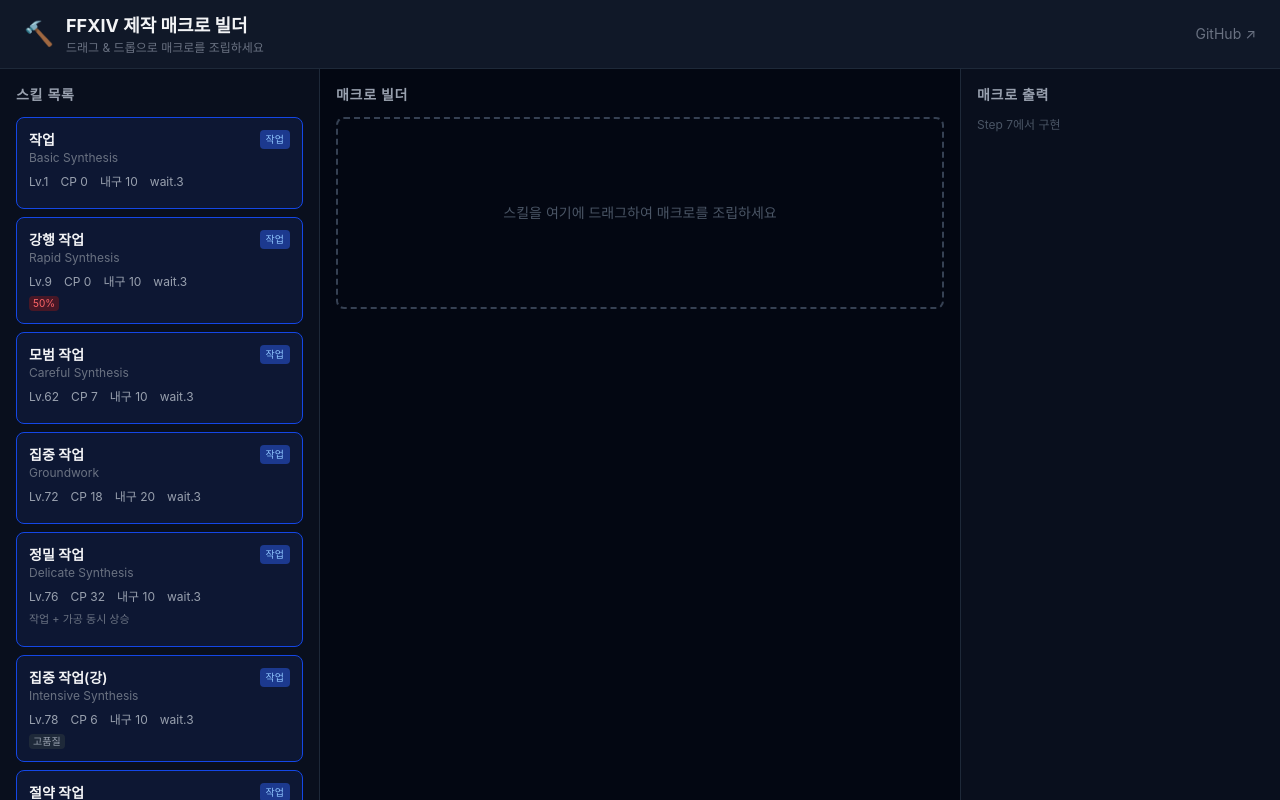
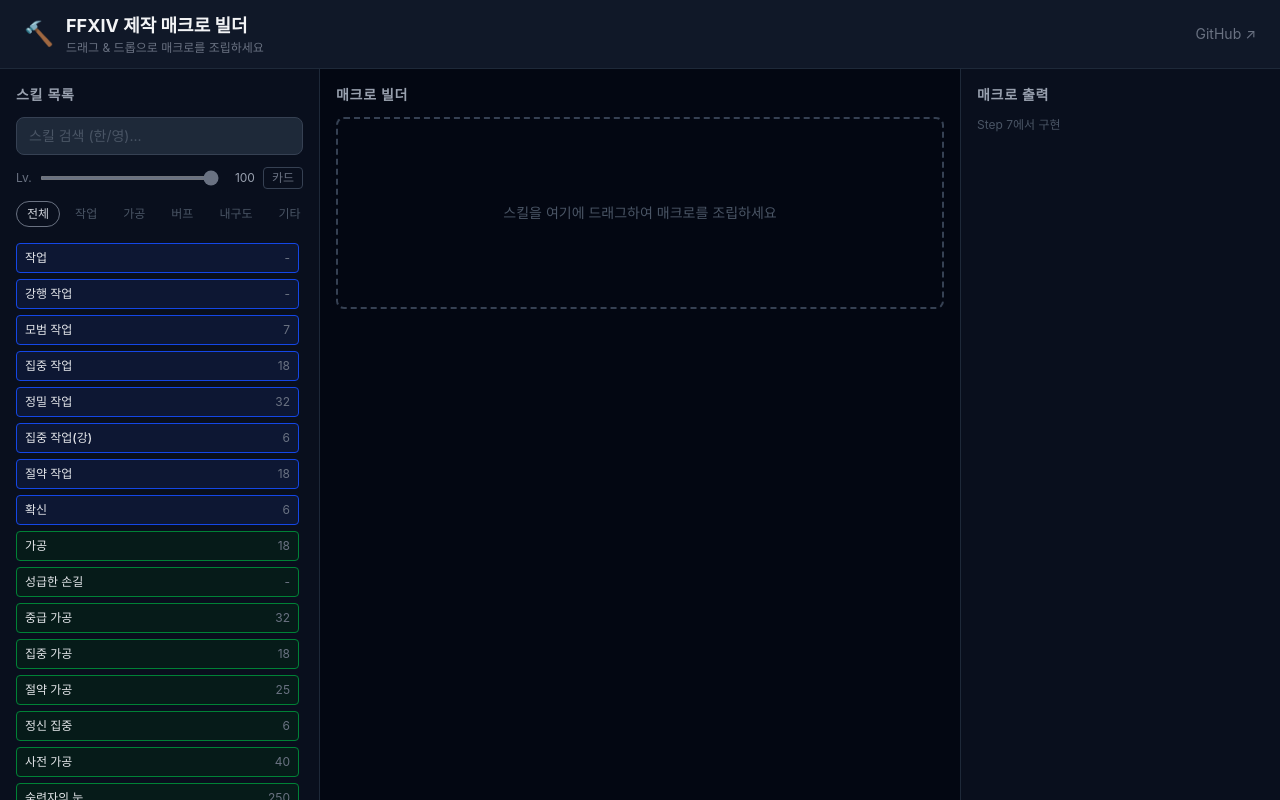
Before and after one commit to Dev-2A/ffxiv-macro-builder, a React (Vite) app: page / in a window 1280 px wide. Shown: the top 800 px of the page. Built offline with nearby package versions, Linux system fonts and the light colour scheme.

Commit message:
🔍 스킬 팔레트 구현 (카테고리 필터 + 검색 + 레벨 슬라이더 + compact 토글)

```diff
--- a/src/App.jsx
+++ b/src/App.jsx
@@ -1,27 +1,22 @@
 import Header from "./components/layout/Header";
-import SkillCard from "./components/skill/SkillCard";
-import { skills } from "./data/skills";
+import SkillPalette from "./components/skill/SkillPalette";
 
 function App() {
+  const handleSkillClick = (skill) => {
+    console.log("선택:", skill.nameKo, `(CP ${skill.cp})`);
+  };
+
   return (
     <div className="min-h-screen bg-gray-950 text-gray-100 flex flex-col">
       <Header />
 
       <div className="flex-1 flex flex-col lg:flex-row overflow-hidden">
         {/* 좌측: 스킬 팔레트 */}
-        <aside className="w-full lg:w-80 border-b lg:border-b-0 lg:border-r border-gray-800 bg-gray-900/50 overflow-y-auto p-4">
+        <aside className="w-full lg:w-80 border-b lg:border-b-0 lg:border-r border-gray-800 bg-gray-900/50 overflow-hidden p-4 flex flex-col max-h-[40vh] lg:max-h-none">
           <h2 className="text-sm font-semibold text-gray-400 uppercase tracking-wider mb-3">
             스킬 목록
           </h2>
-          <div className="space-y-2">
-            {skills.map((skill) => (
-              <SkillCard
-                key={skill.id}
-                skill={skill}
-                onClick={(s) => console.log("clicked:", s.nameKo)}
-              />
-            ))}
-          </div>
+          <SkillPalette onSkillClick={handleSkillClick} />
         </aside>
 
         {/* 중앙: 매크로 빌더 */}
--- /dev/null
+++ b/src/components/skill/SkillPalette.jsx
@@ -0,0 +1,120 @@
+import { useState, useMemo } from "react";
+import { skills, CATEGORIES } from "../../data/skills";
+import SkillCard from "./SkillCard";
+
+const tabs = [
+  { key: "all", label: "전체 " },
+  ...Object.entries(CATEGORIES).map(([key, val]) => ({
+    key,
+    label: val.label,
+  })),
+];
+
+const tabColorMap = {
+  all: "border-gray-500 text-gray-300",
+  progress: "border-blue-500 text-blue-300",
+  quality: "border-green-500 text-green-300",
+  buff: "border-yellow-500 text-yellow-300",
+  repair: "border-orange-500 text-orange-300",
+  other: "border-purple-500 text-purple-300",
+};
+
+const tabInactiveClass = "border-transparent text-gray-600 hover:text-gray-400";
+
+export default function SkillPalette({ onSkillClick }) {
+  const [activeTab, setActiveTab] = useState("all");
+  const [search, setSearch] = useState("");
+  const [compact, setCompact] = useState(true);
+  const [maxLevel, setMaxLevel] = useState(100);
+
+  const filtered = useMemo(() => {
+    return skills.filter((s) => {
+      if (activeTab !== "all" && s.category !== activeTab) return false;
+      if (s.level > maxLevel) return false;
+      if (search.trim()) {
+        const q = search.trim().toLowerCase();
+        return (
+          s.nameKo.toLowerCase().includes(q) ||
+          s.nameEn.toLowerCase().includes(q)
+        );
+      }
+      return true;
+    });
+  }, [activeTab, search, maxLevel]);
+
+  return (
+    <div className="flex flex-col h-full">
+      {/* 검색 */}
+      <div className="mb-3">
+        <input
+          type="text"
+          placeholder="스킬 검색 (한/영)..."
+          value={search}
+          onChange={(e) => setSearch(e.target.value)}
+          className="w-full bg-gray-800 border border-gray-700 rounded-lg px-3 py-2 text-sm
+            text-gray-200 placeholder-gray-600 focus:outline-none focus:border-gray-500"
+        />
+      </div>
+
+      {/* 레벨 필터 + compact 토글 */}
+      <div className="flex items-center gap-2 mb-3">
+        <label className="text-xs text-gray-500 shrink-0">Lv.</label>
+        <input
+          type="range"
+          min={1}
+          max={100}
+          value={maxLevel}
+          onChange={(e) => setMaxLevel(Number(e.target.value))}
+          className="flex-1 accent-gray-500 h-1"
+        />
+        <span className="text-xs text-gray-400 w-7 text-right">{maxLevel}</span>
+        <button
+          onClick={() => setCompact((v) => !v)}
+          className="text-xs text-gray-500 hover:text-gray-300 border border-gray-700 rounded px-2 py-0.5 shrink-0"
+          title={compact ? "카드 보기로 전환" : "목록 보기로 전환"}
+        >
+          {compact ? "카드" : "목록"}
+        </button>
+      </div>
+
+      {/* 카테고리 탭 */}
+      <div className="flex gap-1 mb-3 overflow-x-auto pb-1">
+        {tabs.map((tab) => (
+          <button
+            key={tab.key}
+            onClick={() => setActiveTab(tab.key)}
+            className={`text-xs px-2.5 py-1 rounded-full border whitespace-nowrap transition-colors
+              ${activeTab === tab.key ? tabColorMap[tab.key] : tabInactiveClass}`}
+          >
+            {tab.label}
+          </button>
+        ))}
+      </div>
+
+      {/* 스킬 목록 */}
+      <div className="flex-1 overflow-y-auto space-y-1.5 pr-1 min-h-0">
+        {filtered.length === 0 ? (
+          <p className="text-xs text-gray-600 text-center py-8">
+            조건에 맞는 스킬이 없습니다
+          </p>
+        ) : (
+          filtered.map((skill) => (
+            <SkillCard
+              key={skill.id}
+              skill={skill}
+              compact={compact}
+              onClick={onSkillClick}
+            />
+          ))
+        )}
+      </div>
+
+      {/* 카운트 */}
+      <div className="mt-2 pt-2 border-t border-gray-800">
+        <p className="text-[11px] text-gray-600 text-center">
+          {filtered.length}개 스킬 표시 중
+        </p>
+      </div>
+    </div>
+  );
+}
```
